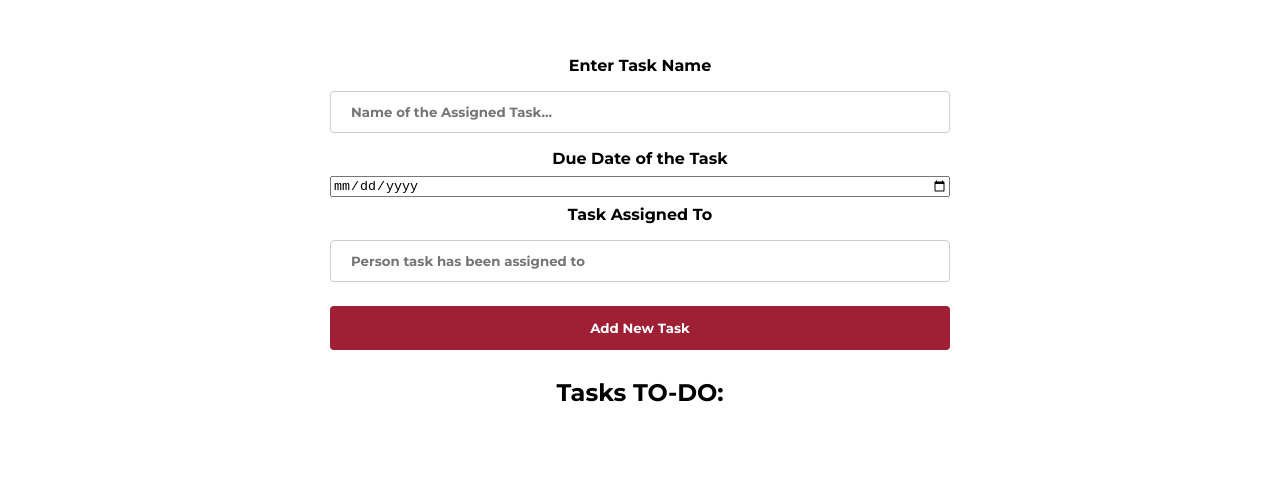
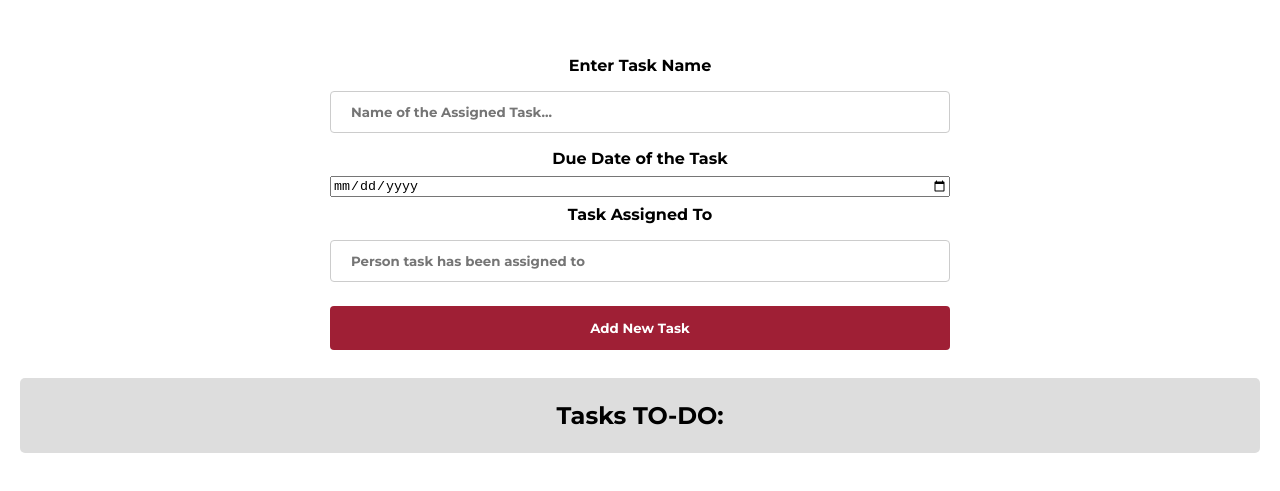
Before and after one commit to A00466297/Assignment-pwa, a website: page index.html in a window 1280 px wide. Shown: the part 227-718 px from the top of the page. Drawn offline with nearby package versions, Linux system fonts and the light colour scheme.

Commit message:
Styling changes have been added

```diff
--- a/styles.css
+++ b/styles.css
@@ -52,3 +52,11 @@ input[type="submit"]:hover {
     background-color: #611c3f;
     font-family: 'Montserrat', sans-serif;
 }
+
+.Tasks {
+    background-color: #ddd;
+    border-radius: 5px;
+    padding: 10px 20px;
+    line-height: 15px;
+    margin-top: 20px;
+}
```
Also changed, not shown: index.html (+0 -1 lines).
